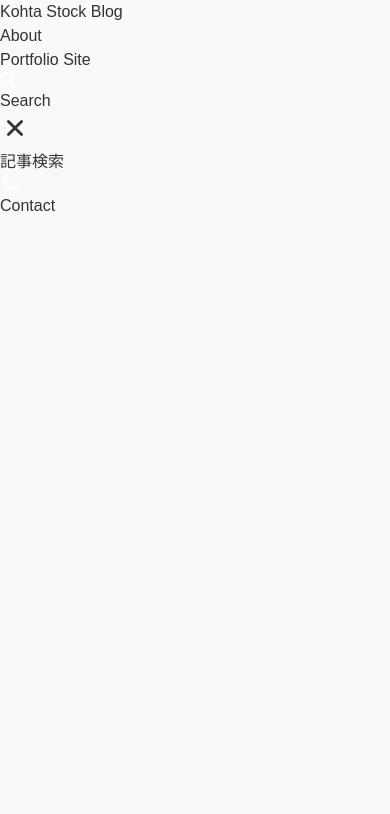
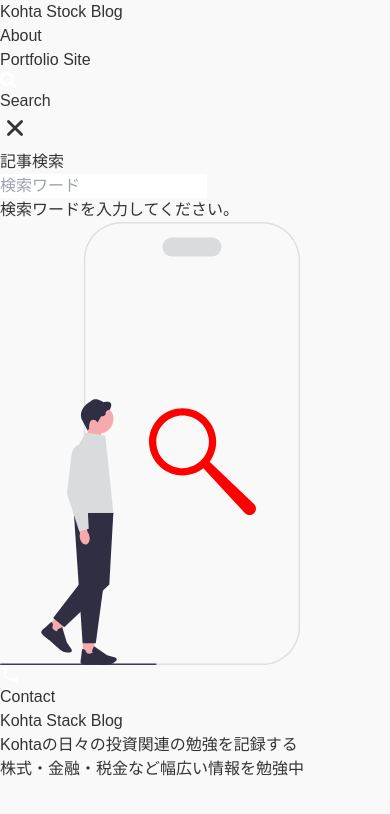
Before and after one commit to kohta9521/Stock_Blog_kohta_2025, a Next.js app in the folder frontend/: page / in a window 390 px wide. Both pictures are taken after a click on the element "Search". Shown: the top 814 px of the page. Built offline with nearby package versions, Linux system fonts and the light colour scheme.

Commit message:
add hero section style responsive complete

```diff
--- a/frontend/src/app/page.tsx
+++ b/frontend/src/app/page.tsx
@@ -1,9 +1,14 @@
+import React from "react";
+
+// components
 import Header from "@/components/organisms/Header";
+import Hero from "@/components/organisms/Hero";
 
 export default function Home() {
   return (
     <>
       <Header />
+      <Hero />
     </>
   );
 }
--- a/frontend/src/components/molecules/SearchBtn.tsx
+++ b/frontend/src/components/molecules/SearchBtn.tsx
@@ -21,7 +21,7 @@ const SearchBtn = ({ id }: SearchBtnProps) => {
       <div
         key={id}
         onClick={openPopup}
-        className="flex items-center mr-6 cursor-pointer p-3 bg-red-500 text-white  rounded-2xl"
+        className="flex items-center mr-6 cursor-pointer p-3 bg-red-500 text-white  rounded-2xl md:hidden sm:hidden"
       >
         <FaSearch color="white" size={17} />
         <p className="font-semibold leading-10 cursor-pointer ml-2 text-white">
--- a/frontend/src/components/molecules/SearchPopup.tsx
+++ b/frontend/src/components/molecules/SearchPopup.tsx
@@ -1,3 +1,4 @@
+import Image from "next/image";
 import React from "react";
 
 // icons
@@ -31,6 +32,21 @@ const SearchPopup = ({ id, closePopup }: SearchPopupProps) => {
             <IoClose size={30} />
           </button>
           <h1 className="text-2xl font-semibold mb-3">記事検索</h1>
+          <input
+            type="text"
+            placeholder="検索ワード"
+            className="w-full mb-20 py-2 px-2 border-2 rounded-md border-gray-200"
+          />
+          <p className="block text-center mb-8">
+            検索ワードを入力してください。
+          </p>
+          <Image
+            className="w-56 mx-auto mb-12"
+            src="/images/common/search.svg"
+            width={300}
+            height={500}
+            alt="search"
+          />
         </div>
       </div>
     </>
--- a/frontend/src/components/organisms/Header.tsx
+++ b/frontend/src/components/organisms/Header.tsx
@@ -11,10 +11,10 @@ import SearchBtn from "../molecules/SearchBtn";
 
 const Header = () => {
   return (
-    <div className="w-full h-20 py-5">
-      <div className="flex justify-between w-11/12 max-w-screen-2xl h-10 mx-auto ">
+    <div className="w-full h-14 py-4 md:h-20 md:py-5">
+      <div className="flex justify-between w-11/12 md:max-w-screen-2xl h-10 mx-auto ">
         <Logo id="home-header" link="/" size="large" color="primary" />
-        <div className="flex justify-between h-10">
+        <div className="hidden md:flex md:justify-between md:h-10">
           <HeaderList
             id="home-header-about"
             link="/about"
--- /dev/null
+++ b/frontend/src/components/organisms/Hero.tsx
@@ -0,0 +1,24 @@
+import React from "react";
+
+// components
+
+const Hero = () => {
+  return (
+    <div className="w-full h-64 bg-red-600">
+      <div className="text-center">
+        <h1 className="text-3xl font-bold text-black pt-14 mb-3 sm:text-4xl">
+          Kohta <span className="text-white">Stack</span> Blog
+        </h1>
+        <p className="text-white text-sm font-semibold sm:text-base sm:font-bold">
+          Kohtaの日々の投資関連の勉強を記録する
+          <br className="sm:hidden" />
+          株式・金融・税金など幅広い情報を勉強中
+        </p>
+      </div>
+      {/* top contents */}
+      <div className=""></div>
+    </div>
+  );
+};
+
+export default Hero;
```
Also changed, not shown: frontend/public/images/common/search.svg (added).
